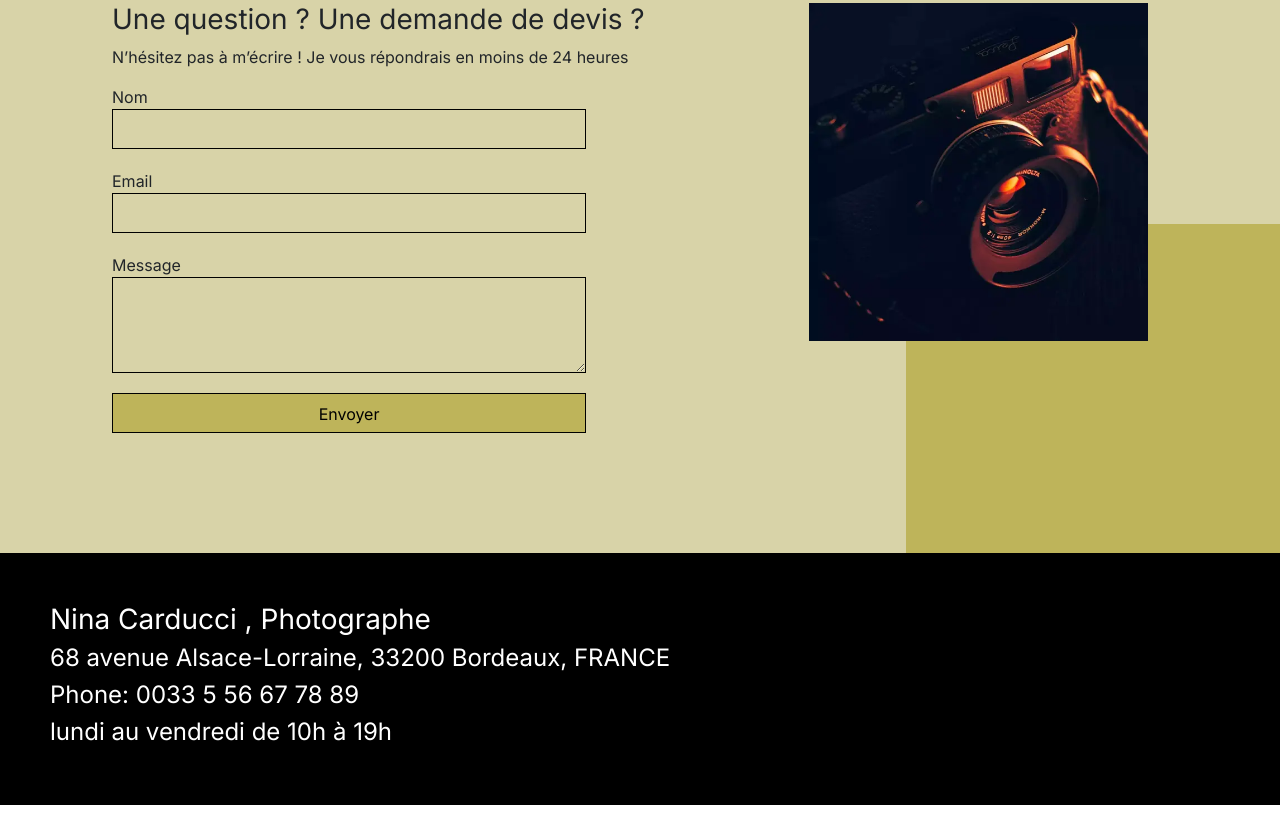
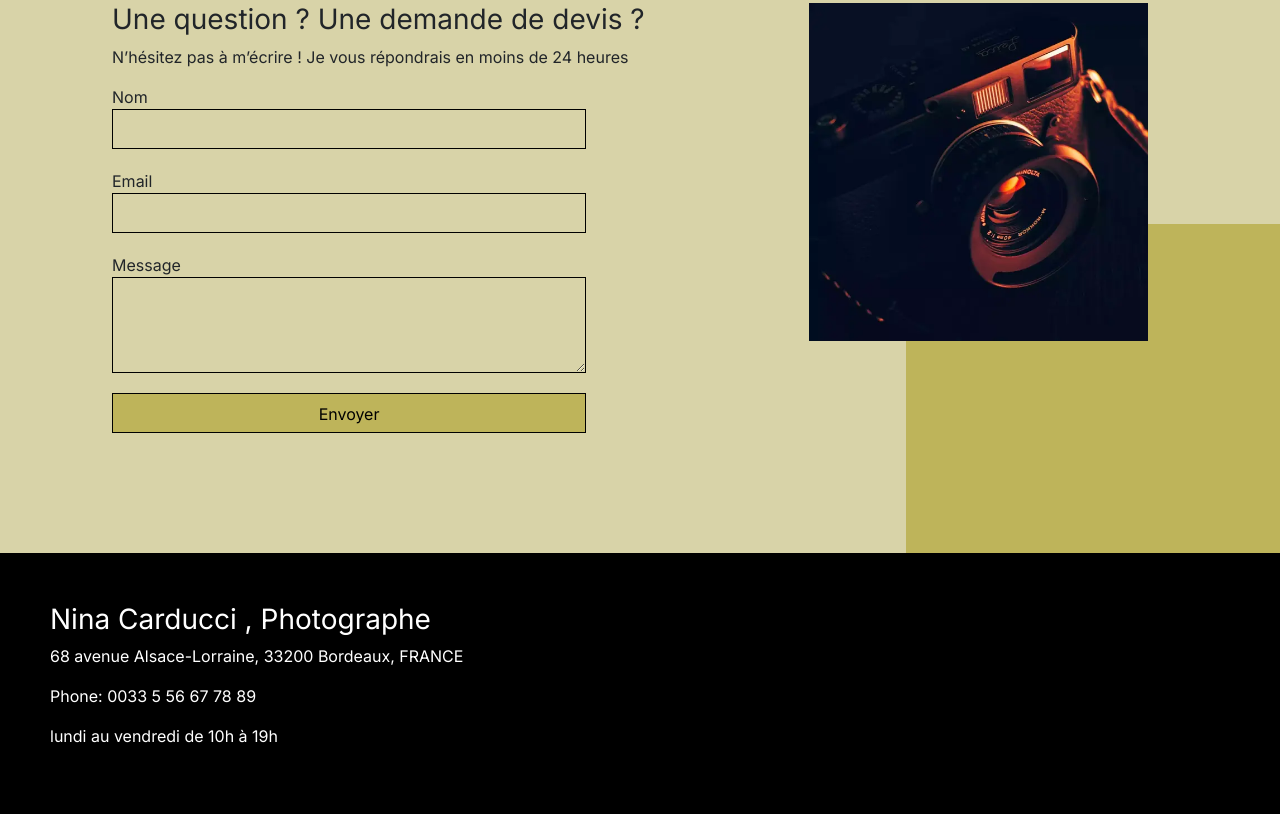
Before and after one commit to Farhadis/projet9, a plain HTML site: page index.html in a window 1280 px wide. Shown: the part 3924-4738 px from the top of the page. Drawn offline with nearby package versions, Linux system fonts and the light colour scheme.

Commit message:
corriger footer

```diff
--- a/index.html
+++ b/index.html
@@ -367,9 +367,9 @@
     <footer class="flex">
       <div class="footer-text">
         <h3>Nina Carducci , Photographe</h3>
-        <h4>68 avenue Alsace-Lorraine, 33200 Bordeaux, FRANCE</h4>
-        <h4>Phone: 0033 5 56 67 78 89</h4>
-        <h4>lundi au vendredi de 10h à 19h</h4>
+        <p>68 avenue Alsace-Lorraine, 33200 Bordeaux, FRANCE</p>
+        <p>Phone: 0033 5 56 67 78 89</p>
+        <p>lundi au vendredi de 10h à 19h</p>
 
         <!-- <div itemscope itemtype="https://farhadis.github.io/projet9/">
           <h2><span itemprop="name">Nina Carducci , Photographe</span></h2>
```
